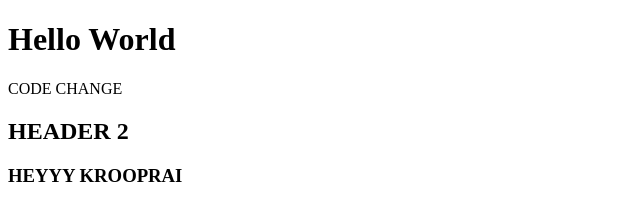
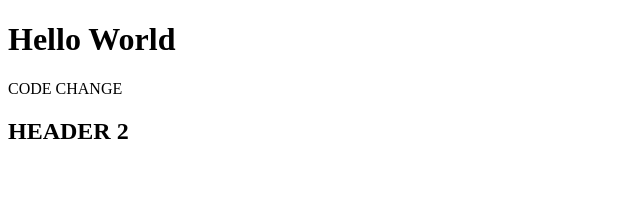
Before and after one commit to MaxBesco/MaxBesco.github.io, a plain HTML site: page index.html in a window 1280 px wide. Shown: the whole page, without its empty margins (0-640 px from the left). Drawn offline with Linux system fonts and the light colour scheme.

Commit message:
removed krooprai

```diff
--- a/index.html
+++ b/index.html
@@ -4,6 +4,5 @@
 			<h1>Hello World</h1>
 			<p>CODE CHANGE</p>
 			<h2>HEADER 2</h2>
-			<h3>HEYYY KROOPRAI</h3>
 	</body>
 </html>
```
